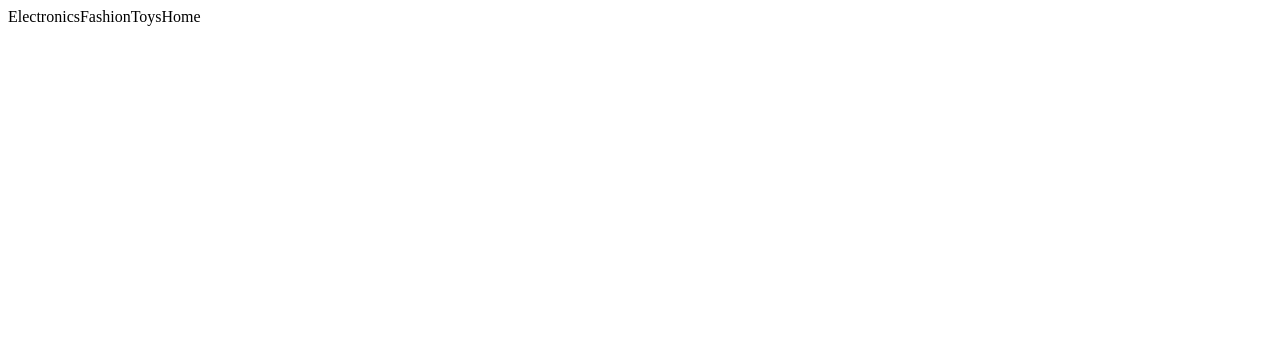
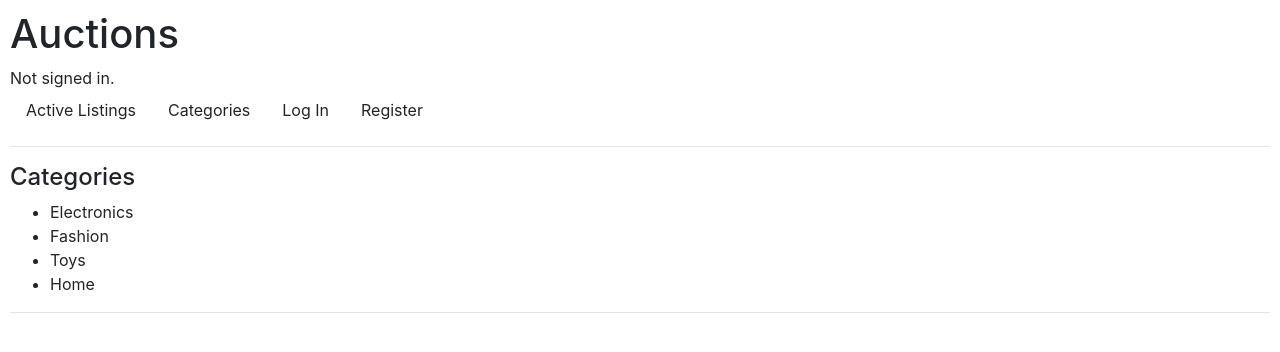
Before and after one commit to FeintRabbit/CS50W-Project-2-Commerce, a Django app: page /categories in a window 1280 px wide. Before the commit the part shown is almost empty. Shown: the top 352 px of the page. Run offline with Django 3.2, Linux system fonts and the light colour scheme; data comes from the database, SQL or seed files in the repository; both versions use the stored data as it was after the commit; some libraries are stand-ins or nearby versions.

Commit message:
add categories page

```diff
--- a/auctions/templates/auctions/categories.html
+++ b/auctions/templates/auctions/categories.html
@@ -2,5 +2,30 @@
 <!--  -->
 {% block body %}
 
+<!-- categories -->
+<h4>Categories</h4>
+<ul>
+    {% for category in categories %}
+    <a href="{% url 'categories' %}?category={{ category }}">
+        <li>{{ category }}</li>
+    </a>
+    {% endfor %}
+</ul>
+<hr />
+<!-- listings -->
+{% if listings %}
+<h4>Listings</h4>
+<hr />
+<br />
+{% for listing in listings %} {% if listing.active %}
+<a href="{% url 'listing' listing.id %}">
+    <div class="listing-index-info">
+        <!-- title, description, current price -->
+        <h4>{{ listing.title }}</h4>
+        <p>{{ listing.description }}</p>
+    </div>
+</a>
+<hr />
+{% endif %} {% endfor %} {% endif %}
 <!--  -->
 {% endblock %}
--- a/auctions/templates/auctions/layout.html
+++ b/auctions/templates/auctions/layout.html
@@ -24,7 +24,13 @@
             <li class="nav-item">
                 <a class="nav-link" href="{% url 'index' %}">Active Listings</a>
             </li>
+            <li class="nav-item">
+                <a class="nav-link" href="{% url 'categories' %}">Categories</a>
+            </li>
             {% if user.is_authenticated %}
+            <li class="nav-item">
+                <a class="nav-link" href="{% url 'watchlist' %}">Watchlist</a>
+            </li>
             <li class="nav-item">
                 <a class="nav-link" href="{% url 'logout' %}">Log Out</a>
             </li>
--- a/auctions/views.py
+++ b/auctions/views.py
@@ -149,22 +149,21 @@ def watchlist(request):
 
 
 def categories(request):
+    categories = Category.objects.all()
 
+    listings = None
     if "category" in request.GET:
         search = request.GET["category"]
-        category = Category.objects.filter(category__iexact=search)[0].listings.all()
+        listings = Category.objects.filter(category__iexact=search)[0].listings.all()
 
-    else:
-        category = Category.objects.all()
-
-        """
-        Category.objects.get(pk=2).listings.all()
-
-        Category.objects.filter(category__iexact='toys')[0].listings.all()
-
-        """
-
-    return HttpResponse(category)
+    return render(
+        request,
+        "auctions/categories.html",
+        {
+            "categories": categories,
+            "listings": listings,
+        },
+    )
 
 
 @login_required
```
Also changed, not shown: db.sqlite3.
